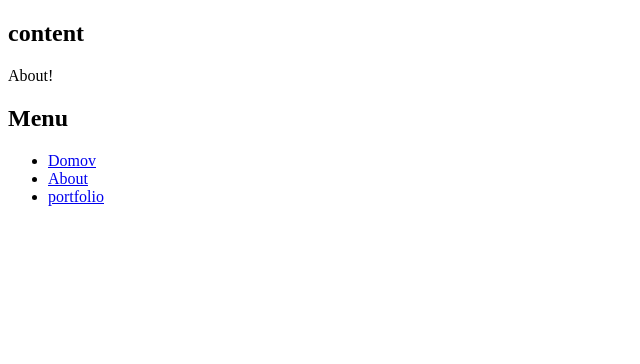
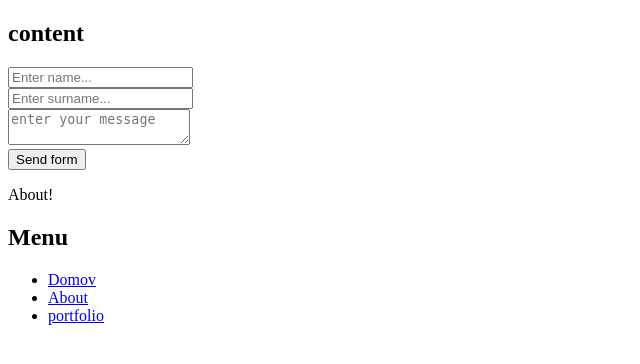
Before and after one commit to mojcasket/smarninja_heroku-test, a Flask app: page /about in a window 1280 px wide. Shown: the top 364 px of the page, without its empty margins (0-640 px from the left). Run offline with Flask 2, Linux system fonts and the light colour scheme.

Commit message:
added files

```diff
--- a/main.py
+++ b/main.py
@@ -1,4 +1,4 @@
-from flask import Flask, render_template
+from flask import Flask, render_template, request, make_response
 
 app = Flask(__name__)
 
@@ -9,9 +9,23 @@ def index():
     cities = { "Vienna", "Ljublana", "Maribor"}
     return render_template ( "index.html", name=name, current_year=current_year, cities=cities )
 
-@app.route( "/about" )
+@app.route( "/about", methods=[ "GET" ])
 def about():
     return render_template( "about.html" )
+
+@app.route( "/contact", methods=[ "POST"])
+def contact():
+    contact_name = request.form.get( "contact-name" )
+    contact_surname = request.form.get( "contact-surname" )
+    contact_message = request.form.get ( " contact_message" )
+
+    return render_template( "success.html" )
+
+@app.route( "/message", methods=[ "POST"])
+def message():
+    contact_message = request.form.get ( "contact_message" )
+
+    return render_template( "message.html" )
 
 @app.route( "/base" )
 def base():
--- a/templates/about.html
+++ b/templates/about.html
@@ -1,5 +1,15 @@
 {% extends "base.html" %}
 
 {% block content %}
+    <form method="post" action="/contact">
+        <input name="contact-name" placeholder="Enter name...">
+        <br>
+        <input name="contact-surname" placeholder="Enter surname...">
+        <br>
+        <textarea name="contact-message" placeholder="enter your message"></textarea>
+        <br>
+        <button type="submit">Send form</button>
+
+    </form>
     <p>About!</p>
 {% endblock content %}
--- a/templates/portfolio.html
+++ b/templates/portfolio.html
@@ -1,5 +1,10 @@
 {% extends "base.html" %}
 
 {% block content %}
+    <form method="post" action="/message">
+        <textarea name="contact-message" placeholder="enter your message"></textarea>
+        <br>
+        <button type="submit">Send form</button>
+    </form>
     <p>Portfolio</p>
 {% endblock content %}
```
Also changed, not shown: templates/message.html (added, +8 -0 lines), templates/success.html (added, +8 -0 lines), 1 other file.
